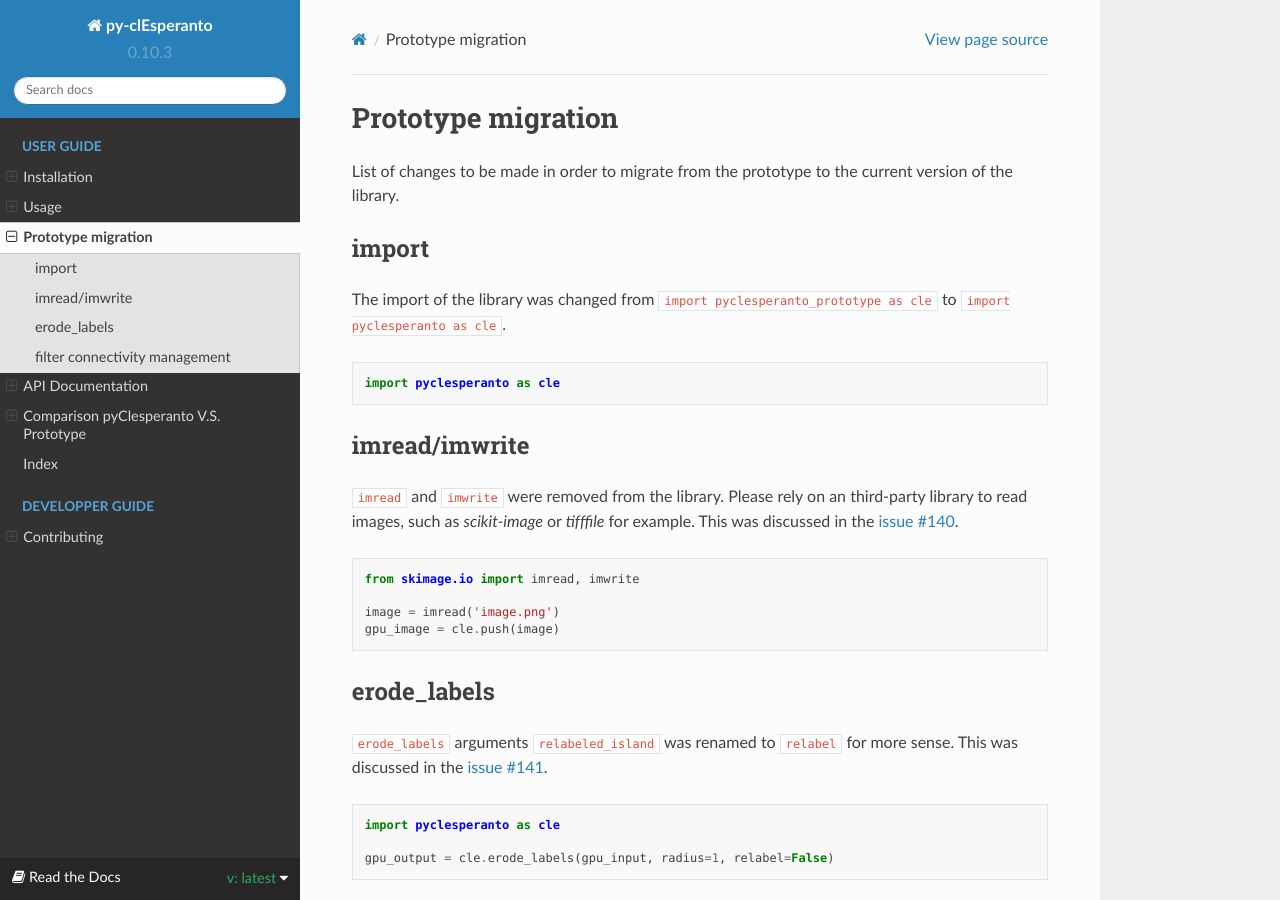
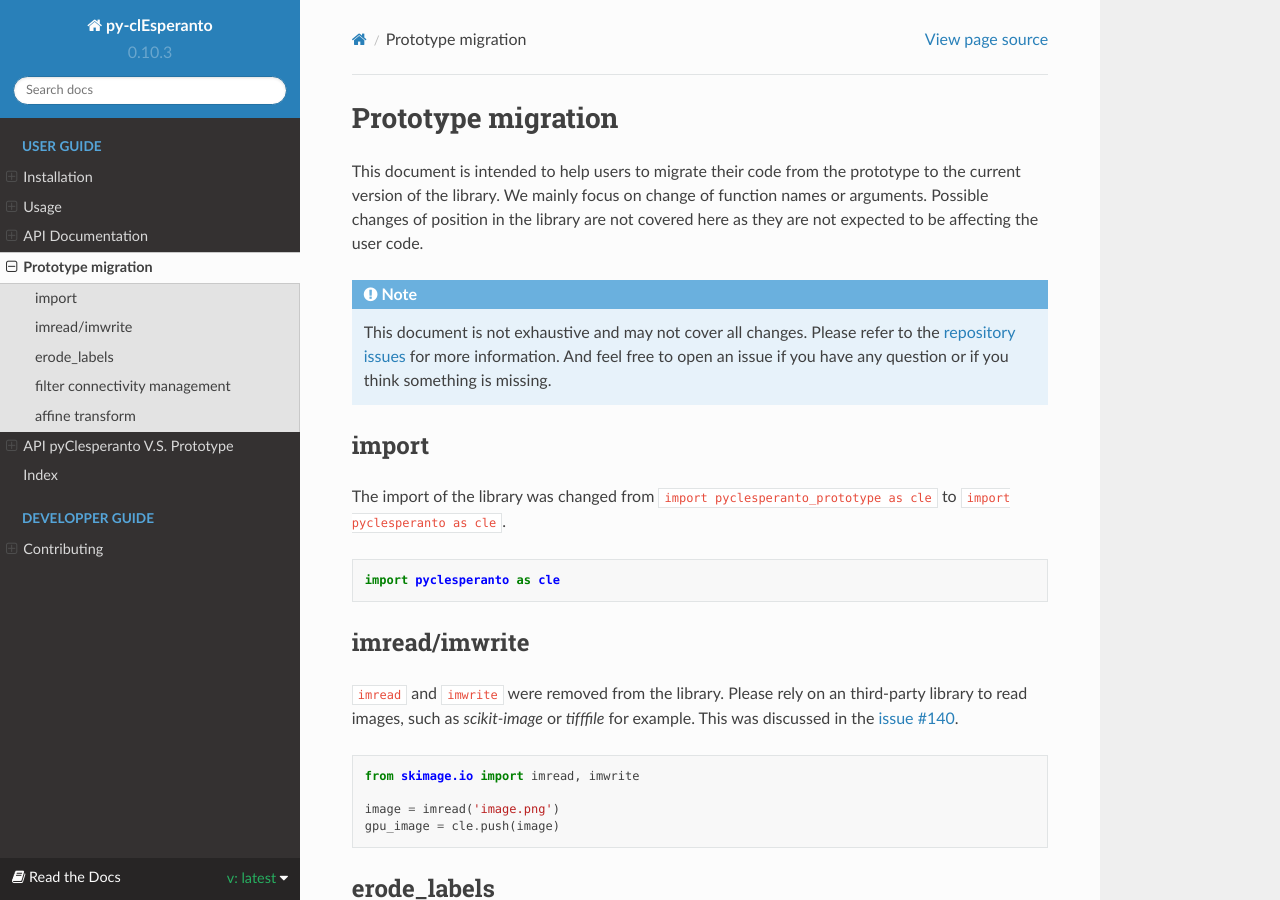
Before and after one commit to clEsperanto/pyclesperanto, a Sphinx documentation site: the page built from docs/source/prototype.rst, in a window 1280 px wide and 900 px high. Built offline with Sphinx 7.4.7 and the Read the Docs theme 2.0.0, drawn with Linux system fonts in a browser that asks for light colours; some of the changed text lies outside the part shown.

Commit message:
update doc

```diff
--- a/docs/source/index.rst
+++ b/docs/source/index.rst
@@ -21,8 +21,8 @@
 
    install
    usage
+   api
    prototype
-   api
    api_differences
    genindex
 
--- a/docs/source/prototype.rst
+++ b/docs/source/prototype.rst
@@ -1,8 +1,15 @@
 Prototype migration
 ===================
 
-List of changes to be made in order to migrate from the prototype to the current version of the library.
+This document is intended to help users to migrate their code from the prototype to the current version of the library.
+We mainly focus on change of function names or arguments.
+Possible changes of position in the library are not covered here as they are not expected to be affecting the user code.
 
+.. note::
+
+    This document is not exhaustive and may not cover all changes.
+    Please refer to the `repository issues <https://github.com/clEsperanto/pyclesperanto/issues>`__ for more information.
+    And feel free to open an issue if you have any question or if you think something is missing.
 
 import
 ------
@@ -79,3 +86,16 @@
 - ``variance_sphere`` -> ``variance``
 - ``standard_deviation_box`` -> ``standard_deviation``
 - ``standard_deviation_sphere`` -> ``standard_deviation``
+
+
+affine transform
+----------------
+
+We have updated the ``affine_transform`` arguments names:
+- ``transform`` -> ``transform_matrix``
+- ``linear_interpolation`` -> ``interpolate``
+- ``auto_size`` -> ``resize``
+
+``transform_matrix`` now only allow a 1D list of 9 or 16 elements respectively for 2D and 3D transform matrix.
+This is a downgrade from the ``prototype`` version which support ``numpy.ndarray`` or ``AffineTransform3D`` and ``AffineTransform`` object directly.
+However, this simplify code generation. In future we will try to accept ``numpy.ndarray`` as input.
```
Also changed, not shown: docs/source/api_differences.ipynb.
